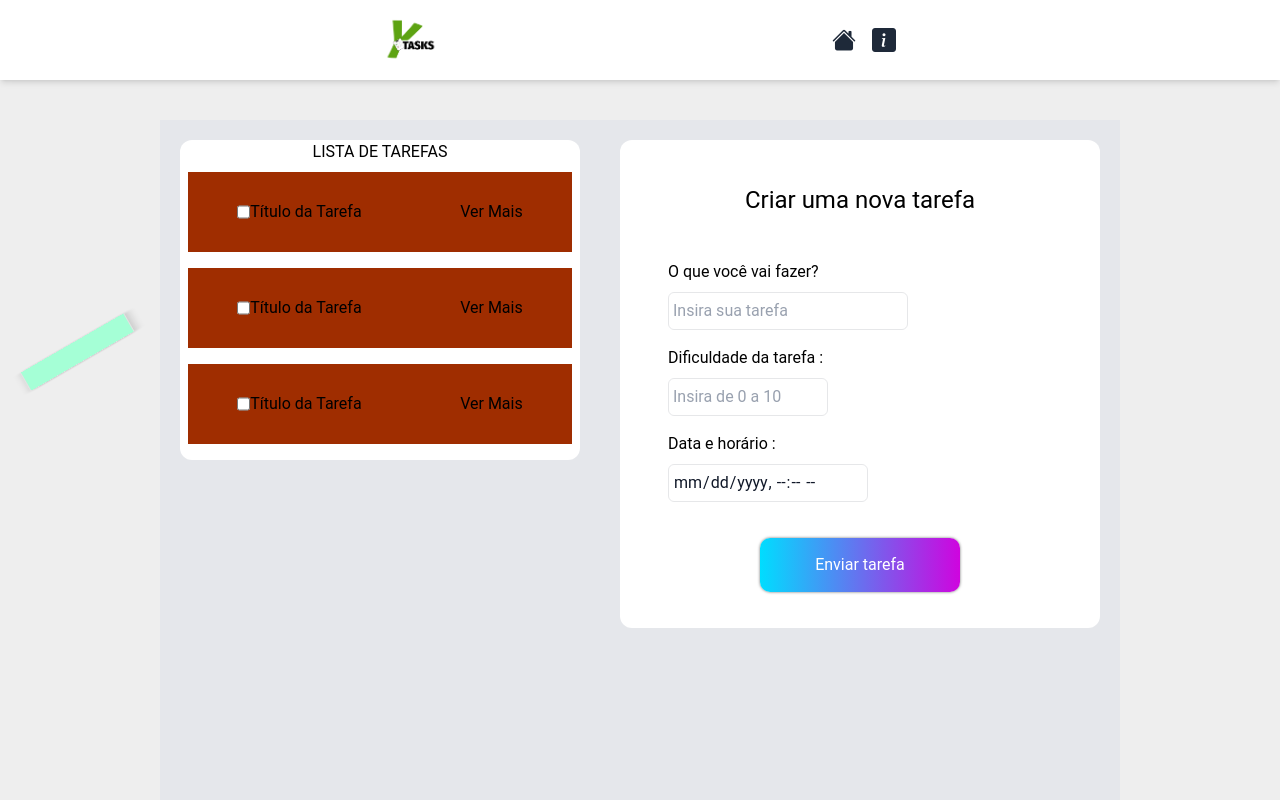
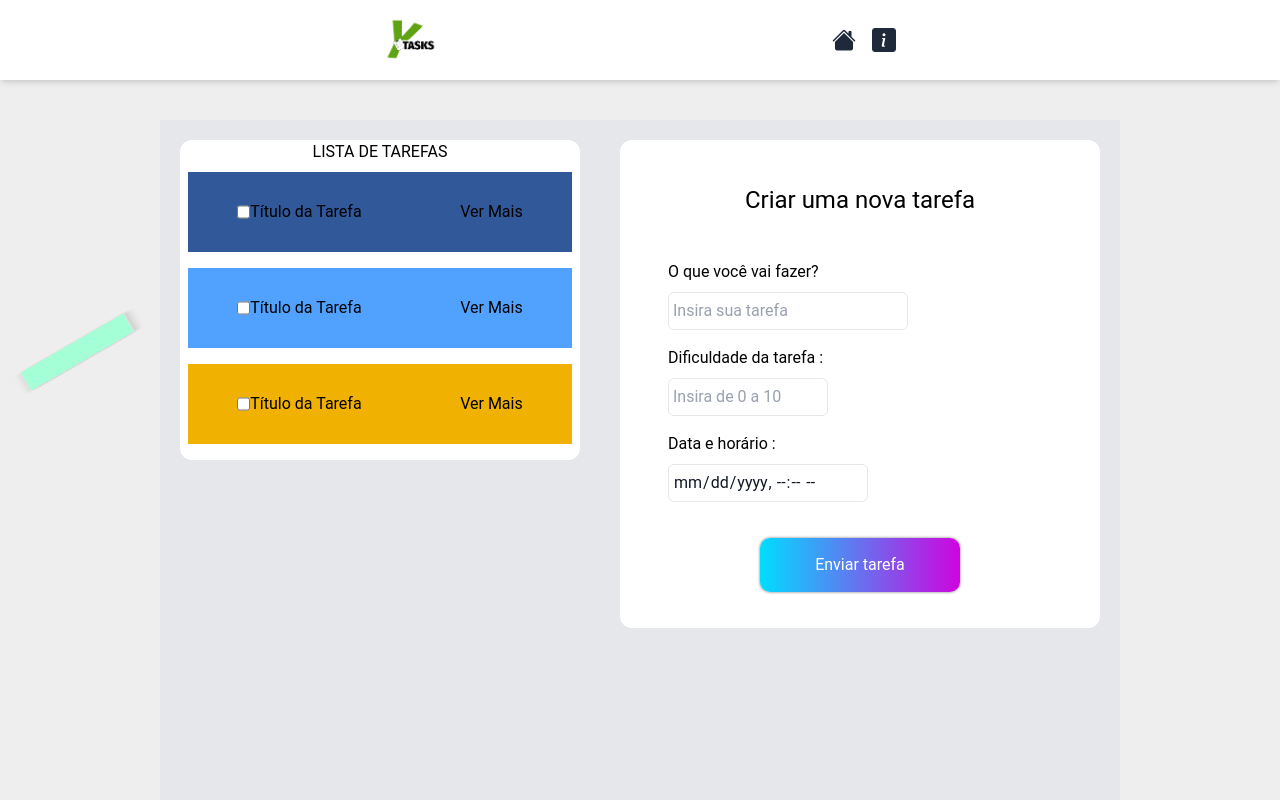
Before and after one commit to YanFelipy/ytasks-app, a React (Vite) app: page /create-tasks in a window 1280 px wide. Shown: the top 800 px of the page. Built offline with nearby package versions, Linux system fonts and the light colour scheme.

Commit message:
Notes colors random

```diff
--- a/src/components/TaskList.tsx
+++ b/src/components/TaskList.tsx
@@ -1,12 +1,22 @@
+import { useRef, useEffect} from "react"
+
 
 const TaskList = () => {
+const randomColor = Math.floor(Math.random() * 16777215).toString(16);
+const ref = useRef<HTMLDivElement>(null)
 
+  useEffect(() => {
+   if (ref.current)
+       ref.current.style.backgroundColor = `#${randomColor}`
+
+     return
+  }, []);
 
 
   return (
     <div className="text-black  w-100 flex flex-col gap-4 w-2xl p-2 mb-5">
 
-      <div  className="task bg-orange-800 ">
+      <div ref={ref} className="task bg-orange-800 ">
 <div className="flex justify-around items-center min-h-20">
   <div className="flex">
   <input type="checkbox" />
@@ -19,7 +29,7 @@ Ver Mais
 </div>
       </div>
 
-        <div className="task bg-orange-800 ">
+        <div className="task bg-blue-400 ">
 <div className="flex justify-around items-center min-h-20">
   <div className="flex">
   <input type="checkbox" />
@@ -33,7 +43,7 @@ Ver Mais
       </div>
 
 
-  <div className="task bg-orange-800 ">
+  <div className="task bg-yellow-500 ">
 <div className="flex justify-around items-center min-h-20">
   <div className="flex">
   <input type="checkbox" />
```
